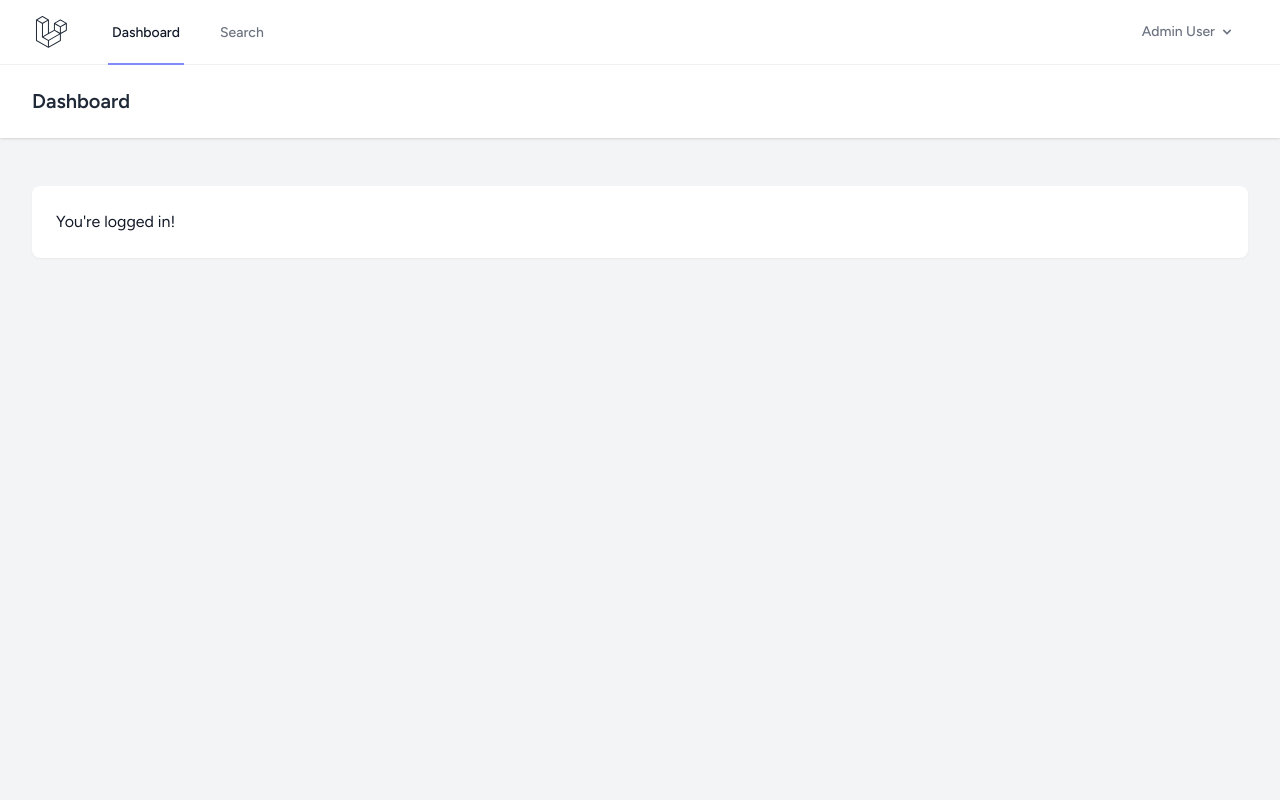
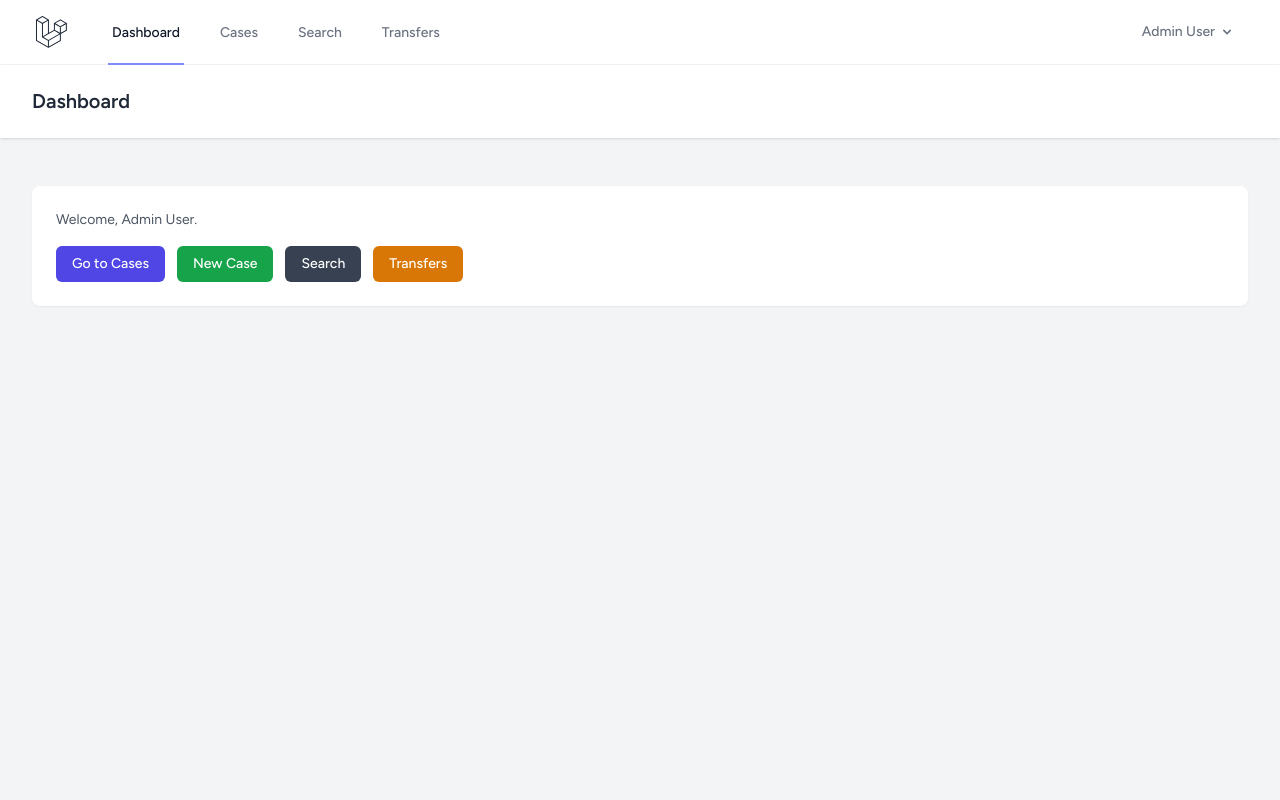
Before and after one commit to shahriarsabbirswe/forensic-evidence-system, a Laravel app: page /dashboard in a window 1280 px wide. Run offline with Laravel 12, Linux system fonts and the light colour scheme; a user stored in the database is signed in; data comes from the database, SQL or seed files in the repository; style sheets or scripts are compiled from the project's sources.

Commit message:
feat(module-2): finalize custody UI, dashboard buttons, and evidence transfer integration

```diff
--- a/resources/views/dashboard.blade.php
+++ b/resources/views/dashboard.blade.php
@@ -9,7 +9,24 @@
         <div class="max-w-7xl mx-auto sm:px-6 lg:px-8">
             <div class="bg-white overflow-hidden shadow-sm sm:rounded-lg">
                 <div class="p-6 text-gray-900">
-                    {{ __("You're logged in!") }}
+                    <p class="mb-4 text-sm text-gray-600">Welcome, {{ auth()->user()->name }}.</p>
+                    <div class="flex flex-wrap gap-3">
+                        <a href="{{ route('cases.index') }}"
+                           class="rounded-md bg-indigo-600 px-4 py-2 text-sm font-medium text-white hover:bg-indigo-700">Go to Cases</a>
+
+                        @can('case.create')
+                            <a href="{{ route('cases.create') }}"
+                               class="rounded-md bg-green-600 px-4 py-2 text-sm font-medium text-white hover:bg-green-700">New Case</a>
+                        @endcan
+
+                        <a href="{{ route('search.index') }}"
+                           class="rounded-md bg-gray-700 px-4 py-2 text-sm font-medium text-white hover:bg-gray-800">Search</a>
+
+                        @can('transfer.view')
+                            <a href="{{ route('transfers.index') }}"
+                               class="rounded-md bg-amber-600 px-4 py-2 text-sm font-medium text-white hover:bg-amber-700">Transfers</a>
+                        @endcan
+                    </div>
                 </div>
             </div>
         </div>
--- a/resources/views/evidence/show.blade.php
+++ b/resources/views/evidence/show.blade.php
@@ -146,7 +146,7 @@
                     </div>
                 </dl>
             </div>
-
+            @include('evidence.partials.custody', ['evidence' => $evidence])
             {{-- Acquisition --}}
             <div class="rounded-lg bg-white p-6 shadow-sm">
                 <h3 class="mb-4 text-sm font-semibold uppercase tracking-wide text-gray-500">Acquisition</h3>
--- a/resources/views/layouts/navigation.blade.php
+++ b/resources/views/layouts/navigation.blade.php
@@ -15,9 +15,20 @@
                     <x-nav-link :href="route('dashboard')" :active="request()->routeIs('dashboard')">
                         {{ __('Dashboard') }}
                     </x-nav-link>
-                    <x-nav-link :href="route('search.index')" :active="request()->routeIs('search.index')">
-                    {{ __('Search') }}
-                     </x-nav-link>
+
+                    <x-nav-link :href="route('cases.index')" :active="request()->routeIs('cases.*')">
+                        {{ __('Cases') }}
+                    </x-nav-link>
+
+                    <x-nav-link :href="route('search.index')" :active="request()->routeIs('search.*')">
+                        {{ __('Search') }}
+                    </x-nav-link>
+
+                    @can('transfer.view')
+                        <x-nav-link :href="route('transfers.index')" :active="request()->routeIs('transfers.*')">
+                            {{ __('Transfers') }}
+                        </x-nav-link>
+                    @endcan
                 </div>
             </div>
 
@@ -73,6 +84,20 @@
             <x-responsive-nav-link :href="route('dashboard')" :active="request()->routeIs('dashboard')">
                 {{ __('Dashboard') }}
             </x-responsive-nav-link>
+
+            <x-responsive-nav-link :href="route('cases.index')" :active="request()->routeIs('cases.*')">
+                {{ __('Cases') }}
+            </x-responsive-nav-link>
+
+            <x-responsive-nav-link :href="route('search.index')" :active="request()->routeIs('search.*')">
+                {{ __('Search') }}
+            </x-responsive-nav-link>
+
+            @can('transfer.view')
+                <x-responsive-nav-link :href="route('transfers.index')" :active="request()->routeIs('transfers.*')">
+                    {{ __('Transfers') }}
+                </x-responsive-nav-link>
+            @endcan
         </div>
 
         <!-- Responsive Settings Options -->
--- a/routes/web.php
+++ b/routes/web.php
@@ -5,6 +5,7 @@ use Illuminate\Support\Facades\Route;
 use App\Http\Controllers\InvestigationCaseController;
 use App\Http\Controllers\EvidenceController;
 use App\Http\Controllers\SearchController;
+use App\Http\Controllers\EvidenceTransferController;
 Route::get('/', function () {
     return view('welcome');
 });
@@ -80,7 +81,42 @@ Route::middleware('auth')->group(function () {
     Route::get('/evidence/{evidence}/download', [EvidenceController::class, 'download'])
         ->middleware('can:evidence.view')
         ->name('evidence.download');
+        // FR6: evidence transfers
+    Route::get('/transfers', [EvidenceTransferController::class, 'index'])
+        ->middleware('can:transfer.view')
+        ->name('transfers.index');
 
+    Route::get('/transfers/{transfer}', [EvidenceTransferController::class, 'show'])
+        ->middleware('can:transfer.view')
+        ->name('transfers.show');
+
+    Route::get('/evidence/{evidence}/transfers/create', [EvidenceTransferController::class, 'create'])
+        ->middleware('can:transfer.request')
+        ->name('transfers.create');
+
+    Route::post('/evidence/{evidence}/transfers', [EvidenceTransferController::class, 'store'])
+        ->middleware('can:transfer.request')
+        ->name('transfers.store');
+
+    Route::post('/transfers/{transfer}/approve', [EvidenceTransferController::class, 'approve'])
+        ->middleware('can:transfer.approve')
+        ->name('transfers.approve');
+
+    Route::post('/transfers/{transfer}/reject', [EvidenceTransferController::class, 'reject'])
+        ->middleware('can:transfer.approve')
+        ->name('transfers.reject');
+
+    Route::post('/transfers/{transfer}/release', [EvidenceTransferController::class, 'confirmRelease'])
+        ->middleware('can:transfer.view')
+        ->name('transfers.release');
+
+    Route::post('/transfers/{transfer}/receive', [EvidenceTransferController::class, 'confirmReceipt'])
+        ->middleware('can:transfer.view')
+        ->name('transfers.receive');
+
+    Route::post('/transfers/{transfer}/cancel', [EvidenceTransferController::class, 'cancel'])
+        ->middleware('can:transfer.view')
+        ->name('transfers.cancel');
 });
 
 
```
Also changed, not shown: app/Models/Evidence.php (+33 -1 lines).
